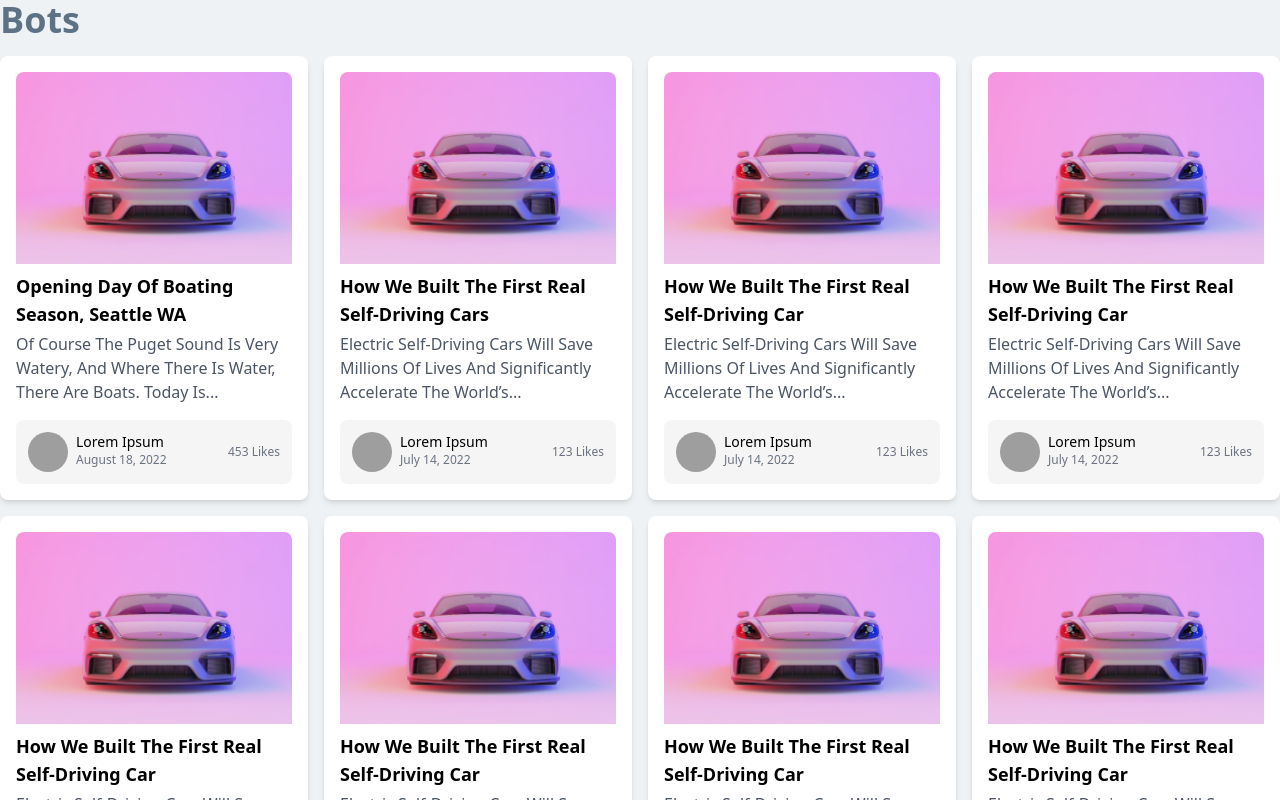
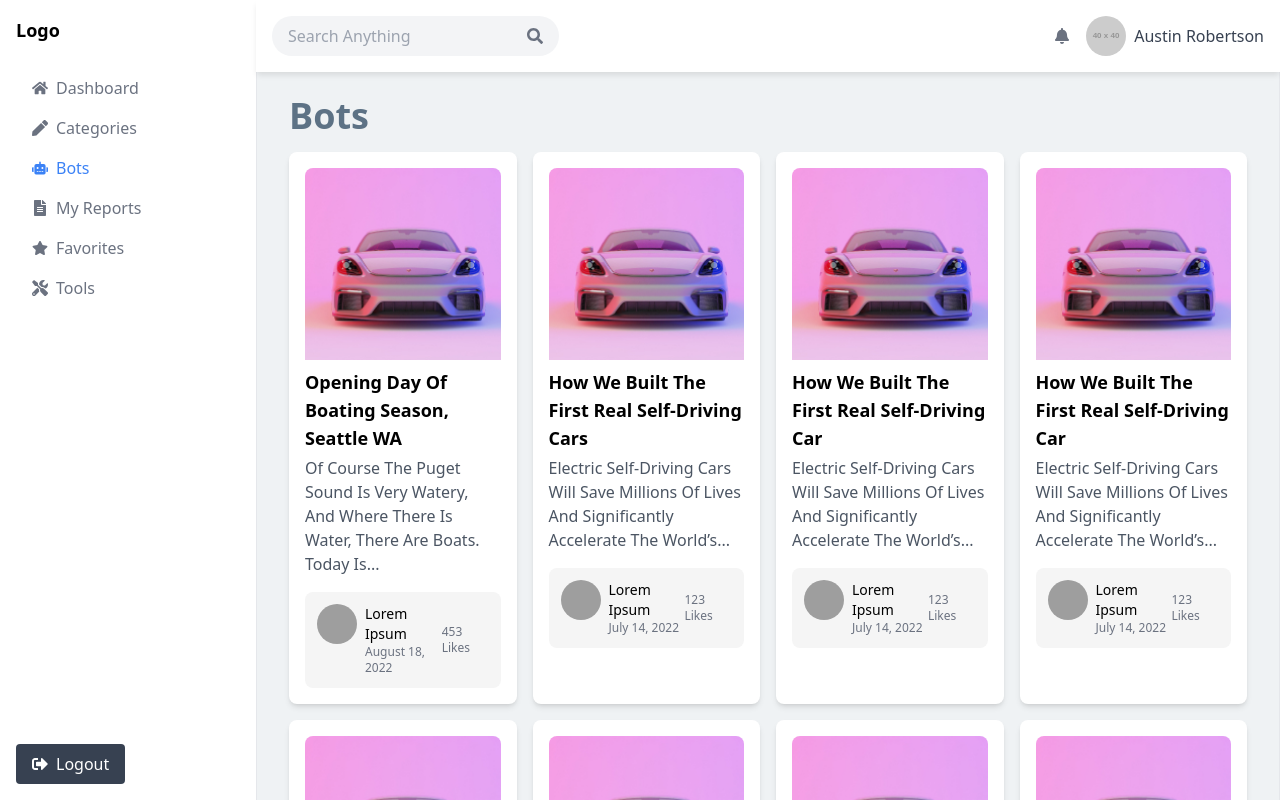
Before and after one commit to ArtisAdemi/vezhguesi-react, a React (Vite) app in the folder vezhguesi/: page /bots in a window 1280 px wide. Shown: the top 800 px of the page. Built offline with nearby package versions, Linux system fonts and the light colour scheme; grey boxes are pictures that could not be loaded.

Commit message:
Page Layout Done

```diff
--- a/vezhguesi/src/App.tsx
+++ b/vezhguesi/src/App.tsx
@@ -32,6 +32,10 @@ function AppContent() {
       <div className={` ${location.pathname === "/signup" || location.pathname === "/verify-signup" ? "pl-0 pt-0" : ""}`}>
 
         <Routes>
+          <Route path="/" element={<PageLayout />}>
+            <Route index element={<Dashboard />} />
+            <Route path="categories" element={<Categories />} />
+            <Route path="bots" element={<Bots />} />
             <Route path="/" element={<Dashboard />} />
             <Route path="/bots" element={<Bots />} />
             <Route path="/categories" element={<Categories />} />
@@ -45,6 +49,7 @@ function AppContent() {
             <Route path="/singlereport" element={<SingleReport />} />
 
             <Route path="/verify-signup/:token" element={<VerifyEmail />} />
+          </Route>
         </Routes>
       </div>
     </div>
--- a/vezhguesi/src/components/Navbar.tsx
+++ b/vezhguesi/src/components/Navbar.tsx
@@ -13,10 +13,8 @@ const Navbar: React.FC = () => {
     };
 
     return (
-        <div
-            className="flex items-center justify-between px-10 py-4 bg-white"
-            style={{ boxShadow: '3px 3px 3px 0px rgba(0, 0, 0, 0.1)' }}
-        >
+        <div className=''>
+            <header className="flex justify-between items-center p-4 shadow-b bg-white fixed w-[calc(100%-16rem)] z-50 top-0 left-64">
                 <div className="flex items-center bg-gray-100 rounded-full px-4 py-2">
                     <input
                         type="text"
@@ -36,6 +34,7 @@ const Navbar: React.FC = () => {
                         <span className="text-gray-700 cursor-pointer" onClick={() => redirect('/profile')}>Austin Robertson</span>
                     </div>
                 </div>
+            </header>
         </div>
     );
 };
--- a/vezhguesi/src/components/PageLayout.tsx
+++ b/vezhguesi/src/components/PageLayout.tsx
@@ -1,11 +1,81 @@
 import React from "react";
-// import Navbar from "./Navbar";
-// import Sidebar from "./Sidebar";
+import { Link, Outlet, useLocation } from "react-router-dom";
+import Navbar from "./Navbar";
+import { FaHome, FaPen, FaRobot, FaFileAlt, FaStar, FaTools, FaSignOutAlt } from 'react-icons/fa';
+//import Sidebar from "./Sidebar";
 
 const PageLayout: React.FC = () => {
+
+  const location = useLocation();
+
   return (
-    <div>
-      <div>
+    <div className="flex h-screen">
+      {/* Sidebar */}
+      <aside className="w-64 h-full fixed bg-white p-4 z-50">
+        <div className="mb-8">
+          <h1 className="text-lg font-bold">Logo</h1>
+        </div>
+        <nav className="space-y-4">
+          <ul className="space-y-4 pl-4">
+            <li className="flex items-center space-x-2">
+              <Link to="/" className={`flex space-x-2 items-center ${location.pathname === '/' ? 'text-blue-500' : 'text-gray-500'}`}>
+                <FaHome />
+                <span>Dashboard</span>
+              </Link>
+            </li>
+            <li className="flex items-center space-x-2">
+              <Link to="/categories" className={`flex space-x-2 items-center ${location.pathname === '/categories' ? 'text-blue-500' : 'text-gray-500'}`}>
+                <FaPen />
+                <span>Categories</span>
+              </Link>
+
+            </li>
+            <li className="flex items-center space-x-2">
+              <Link to="/bots" className={`flex space-x-2 items-center ${location.pathname === '/bots' ? 'text-blue-500' : 'text-gray-500'}`}>
+                <FaRobot />
+                <span>Bots</span>
+              </Link>
+            </li>
+            <li className="flex items-center space-x-2">
+              <Link to="/reports" className={`flex space-x-2 items-center ${location.pathname === '/reports' ? 'text-blue-500' : 'text-gray-500'}`}>
+                <FaFileAlt />
+                <span>My Reports</span>
+              </Link>
+              <a href="/reports" className={`flex space-x-2 items-center ${location.pathname === '/reports' ? 'text-blue-500' : 'text-gray-500'}`}>
+              </a>
+            </li>
+            <li className="flex items-center space-x-2">
+              <Link to="/favorites" className={`flex space-x-2 items-center ${location.pathname === '/favorites' ? 'text-blue-500' : 'text-gray-500'}`}>
+                <FaStar />
+                <span>Favorites</span>
+              </Link>
+            </li>
+            <li className="flex items-center space-x-2">
+              <Link to="/tools" className={`flex space-x-2 items-center ${location.pathname === '/tools' ? 'text-blue-500' : 'text-gray-500'}`}>
+                <FaTools />
+                <span>Tools</span>
+              </Link>
+            </li>
+          </ul>
+        </nav>
+        <div className="absolute bottom-0 left-0 p-4">
+          <button className="flex items-center justify-center w-full bg-gray-700 text-white px-4 py-2 rounded">
+            <FaSignOutAlt className="mr-2" />
+            Logout
+          </button>
+        </div>
+        <Navbar />
+      </aside>
+
+      {/* Main Content */}
+      <div className="flex-1 ml-64">
+        {/* Navbar */}
+
+
+        {/* Main Content Area */}
+        <main className="mt-12 border border-t-0 px-8 py-12">
+          <Outlet />
+        </main>
       </div>
     </div>
   );
--- a/vezhguesi/src/components/Sidebar.tsx
+++ /dev/null
@@ -1,67 +0,0 @@
-import React from 'react';
-import { FaHome, FaPen, FaRobot, FaFileAlt, FaStar, FaTools, FaSignOutAlt } from 'react-icons/fa';
-import { useLocation } from 'react-router-dom';
-
-const Sidebar: React.FC = () => {
-  // I want to add a hover effect to the sidebar items and know which one is active from url
-  const location = useLocation();
-
-  return (
-    <div className='w-64 '>
-      <div>
-        LOGO
-      </div>
-
-      <div className="bg-white text-gray-700  h-screen left-0 top-0 z-1">
-        <div className='h-full left-0 py-[50px] p-4 shadow-md'>
-          <ul className="space-y-4 pl-4">
-            <li className="flex items-center space-x-2">
-              <a href="/" className={`flex space-x-2 items-center ${location.pathname === '/' ? 'text-blue-500' : 'text-gray-500'}`}>
-                <FaHome />
-                <span>Dashboard</span>
-              </a>
-            </li>
-            <li className="flex items-center space-x-2">
-              <a href="/categories" className={`flex space-x-2 items-center ${location.pathname === '/categories' ? 'text-blue-500' : 'text-gray-500'}`}>
-                <FaPen />
-                <span>Categories</span>
-              </a>
-            </li>
-            <li className="flex items-center space-x-2">
-              <a href="/bots" className={`flex space-x-2 items-center ${location.pathname === '/bots' ? 'text-blue-500' : 'text-gray-500'}`}>
-                <FaRobot />
-                <span>Bots</span>
-              </a>
-            </li>
-            <li className="flex items-center space-x-2">
-              <a href="/reports" className={`flex space-x-2 items-center ${location.pathname === '/reports' ? 'text-blue-500' : 'text-gray-500'}`}>
-                <FaFileAlt />
-                <span>My Reports</span>
-              </a>
-            </li>
-            <li className="flex items-center space-x-2">
-              <a href="/favorites" className={`flex space-x-2 items-center ${location.pathname === '/favorites' ? 'text-blue-500' : 'text-gray-500'}`}>
-                <FaStar />
-                <span>Favorites</span>
-              </a>
-            </li>
-            <li className="flex items-center space-x-2">
-              <a href="/tools" className={`flex space-x-2 items-center ${location.pathname === '/tools' ? 'text-blue-500' : 'text-gray-500'}`}>
-                <FaTools />
-                <span>Tools</span>
-              </a>
-            </li>
-          </ul>
-          <div className="absolute bottom-0 left-0 p-4">
-            <button className="flex items-center justify-center w-full bg-gray-700 text-white px-4 py-2 rounded">
-              <FaSignOutAlt className="mr-2" />
-              Logout
-            </button>
-          </div>
-        </div>
-      </div>
-    </div>
-  );
-};
-
-export default Sidebar;
```
Lines whose indentation alone changed are shown as unchanged.
